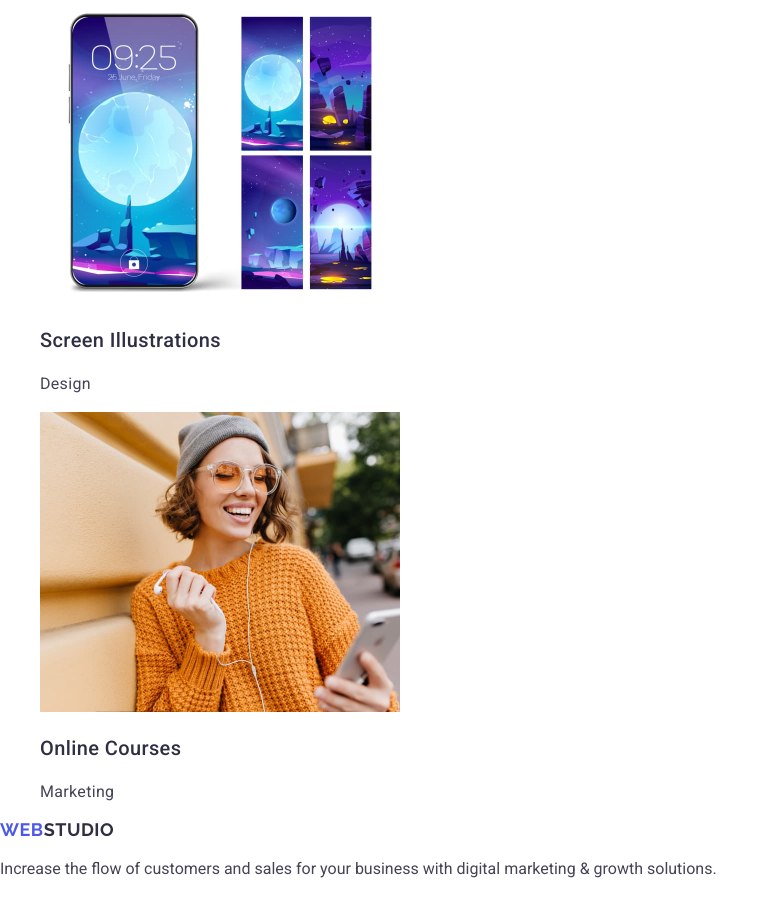
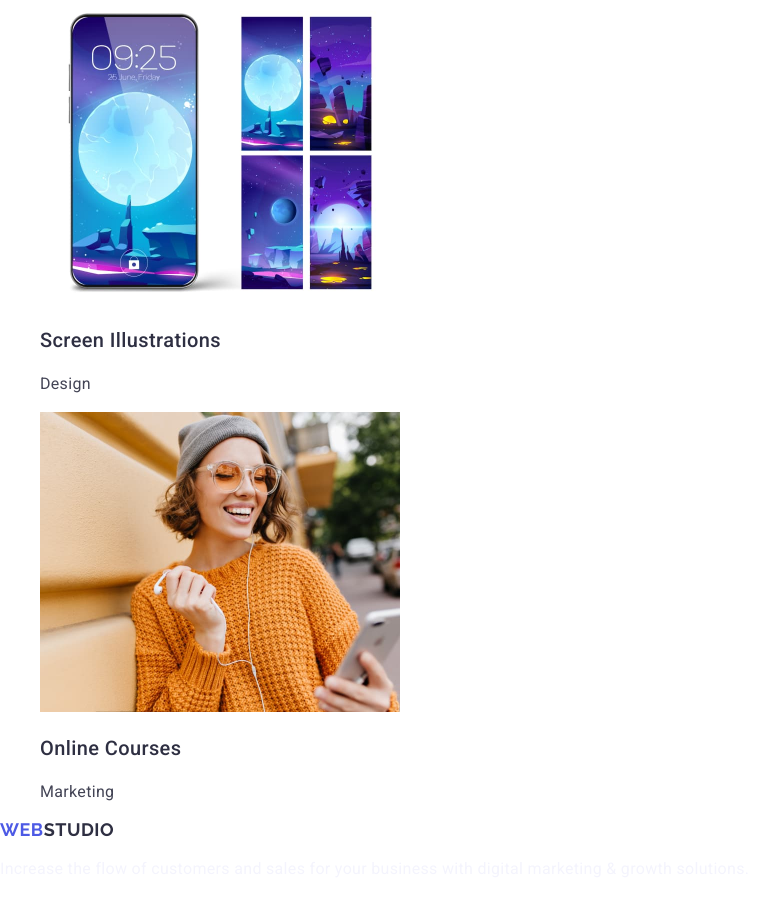
Before and after one commit to volodymyr-stuparenko/goit-markup-hw-02, a plain HTML site: page index.html in a window 1280 px wide. Shown: the part 4065-4962 px from the top of the page, without its empty margins (0-775 px from the left). Drawn offline with nearby package versions, Linux system fonts and the light colour scheme.

Commit message:
homework2update2.1

```diff
--- a/CSS/style.css
+++ b/CSS/style.css
@@ -185,3 +185,12 @@ h3 {
 }
 
 /* ===============/Our Portfolio=============== */
+
+/* ===============Page Footer=============== */
+.text-footer {
+    font-size: 16px;
+    line-height: 1.5;
+    letter-spacing: 0.02em;
+    color: #f4f4fd;
+}
+/* ===============/Page Footer=============== */
```
